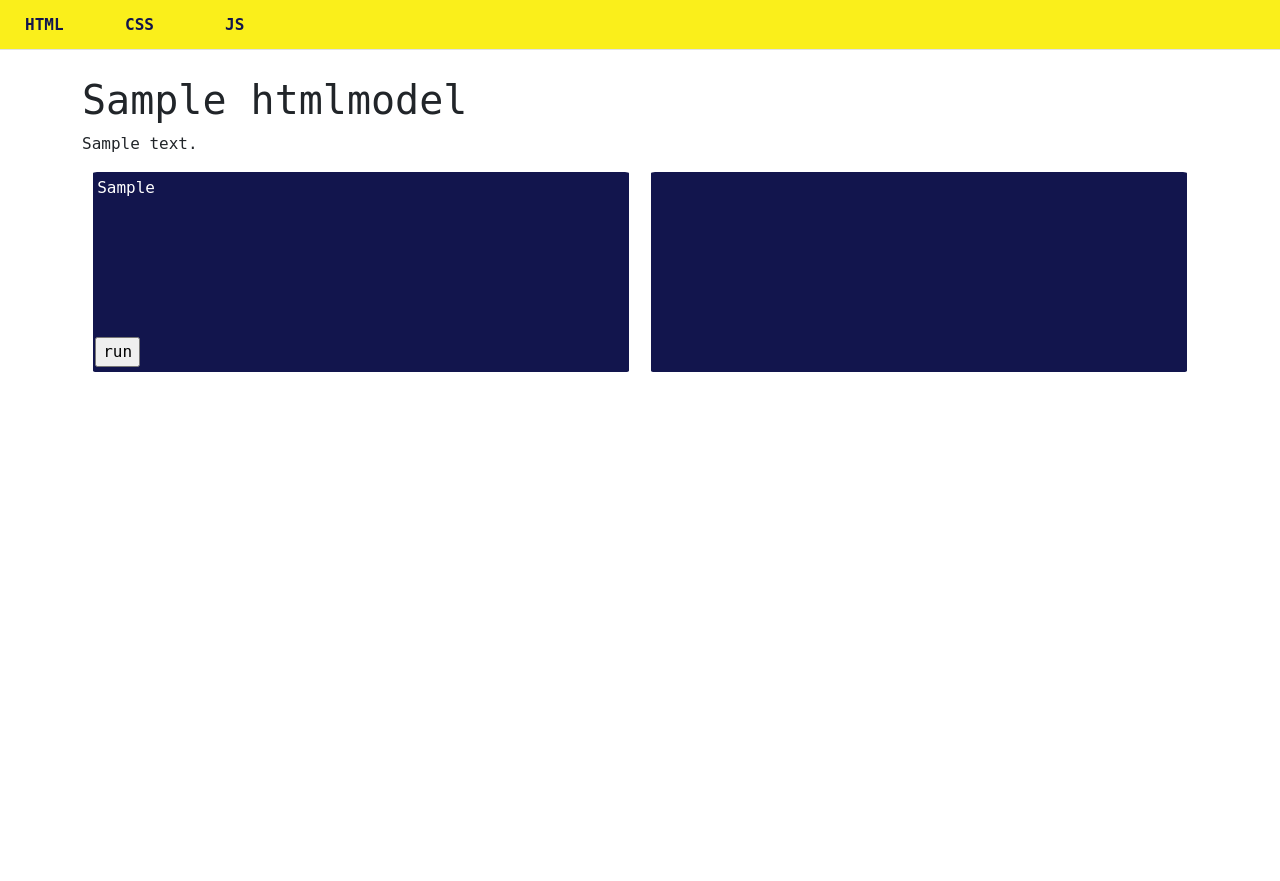
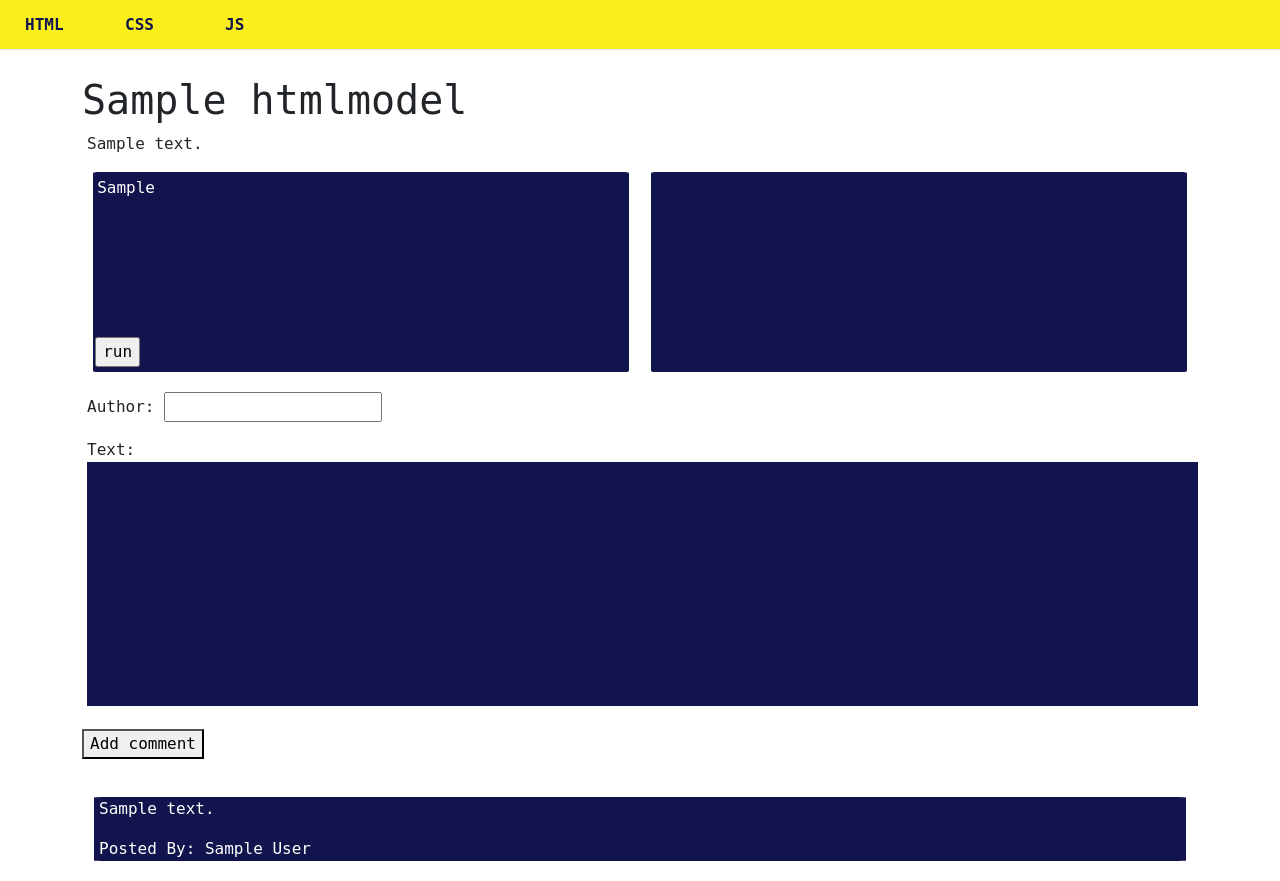
Before and after one commit to FazleRabbbiferdaus172/Cheat_Sheet_Site, a Django app: a page that uses CheatSheet/templates/htmlCheatSheet/htmlCheatPagedetail.html in a window 1280 px wide. Before the commit the page ends 372 px from the top, so only its background shows below. Run offline with Django 3.2, Linux system fonts and the light colour scheme; tables that the repository leaves empty hold one stand-in row (values such as "Sample post"); some web fonts are replaced.

Commit message:
comment section working

```diff
--- a/CheatSheet/CheatSheet/urls.py
+++ b/CheatSheet/CheatSheet/urls.py
@@ -17,7 +17,7 @@ from django.conf.urls import url, include
 from django.contrib import admin
 from htmlCheatSheet import views
 urlpatterns = [
-    url(r'^$', views.index, name='index'),
+    url(r'^$', views.HtmlModelListView.as_view(), name='index'),
     url(r'^html/', include('htmlCheatSheet.urls')),
     url(r'^admin/', admin.site.urls),
 ]
--- a/CheatSheet/htmlCheatSheet/admin.py
+++ b/CheatSheet/htmlCheatSheet/admin.py
@@ -1,4 +1,6 @@
+from htmlCheatSheet.forms import CommentModelForm
 from django.contrib import admin
 from htmlCheatSheet.models import HtmlModel, CommentModel
 # Register your models here.
 admin.site.register(HtmlModel)
+admin.site.register(CommentModel)
--- a/CheatSheet/htmlCheatSheet/forms.py
+++ b/CheatSheet/htmlCheatSheet/forms.py
@@ -1,3 +1,4 @@
+from django import forms
 from django.forms import ModelForm, fields
 from htmlCheatSheet.models import HtmlModel, CommentModel
 
--- a/CheatSheet/htmlCheatSheet/views.py
+++ b/CheatSheet/htmlCheatSheet/views.py
@@ -1,8 +1,11 @@
-from django.shortcuts import render
+from django.shortcuts import render, get_object_or_404
 from django.views.generic import (
     TemplateView, CreateView, ListView, DetailView)
 from htmlCheatSheet.models import HtmlModel
-from htmlCheatSheet.forms import HtmlModelForm
+from htmlCheatSheet.forms import HtmlModelForm, CommentModelForm
+from django.views.generic.edit import FormMixin
+from django.urls import reverse
+from django.http import HttpResponseForbidden
 # Create your views here.
 
 
@@ -25,6 +28,29 @@ class CreateHtmlModelView(CreateView):
     template_name = 'htmlCheatSheet/htmlmodel_form.html'
 
 
-class HtmlModelDetailView(DetailView):
+class HtmlModelDetailView(FormMixin, DetailView):
     model = HtmlModel
+    form_class = CommentModelForm
     template_name = 'htmlCheatSheet/htmlCheatPagedetail.html'
+
+    def get_success_url(self):
+        return reverse('htmlCheatSheet:cheat_detail', kwargs={'pk': self.object.pk})
+
+    def post(self, request, *args, **kwargs):
+
+        self.object = self.get_object()
+
+        form = self.get_form()
+        if form.is_valid():
+            return self.form_valid(form)
+        else:
+            return self.form_invalid(form)
+
+    def form_valid(self, form):
+        # Here, we would record the user's interest using the message
+        # passed in form.cleaned_data['message']
+        html = get_object_or_404(HtmlModel, pk=self.object.pk)
+        comment = form.save(commit=False)
+        comment.html = html
+        comment.save()
+        return super().form_valid(form)
--- a/CheatSheet/static/css/cheatsheet.css
+++ b/CheatSheet/static/css/cheatsheet.css
@@ -84,3 +84,21 @@ textarea{
     color: white;
     margin-bottom: 10px;
 }
+
+.comment-container{
+    padding-top: 20px;
+}
+
+
+.comment-card{
+    background-color: var(--primary200);
+    /*border: var(--primary200) solid 3px;*/
+    color: white;
+    border-radius: .75%;
+    width: 100%;
+    margin-bottom: 20px;
+}
+
+p{
+    padding-left: 5px;
+}
--- a/CheatSheet/templates/htmlCheatSheet/htmlCheatPagedetail.html
+++ b/CheatSheet/templates/htmlCheatSheet/htmlCheatPagedetail.html
@@ -10,4 +10,19 @@
         <div class="screen noscroll">
         </div>
     </div>
+    <div class="comment-container">
+        <form method="POST">
+        {% csrf_token %}
+        {{ form.as_p }}
+        <button type="submit">Add comment</button>
+        </form>
+    </div>
+    <div class="container flex-comment">
+        {% for comment in htmlmodel.comments.all %}
+            <div class="comment-card">
+            <p>{{ comment.text|safe|linebreaks }}</p>
+            <p>Posted By: {{ comment.author }}</p>
+            </div>
+        {% endfor %}
+    </div>
 {% endblock %}
```
